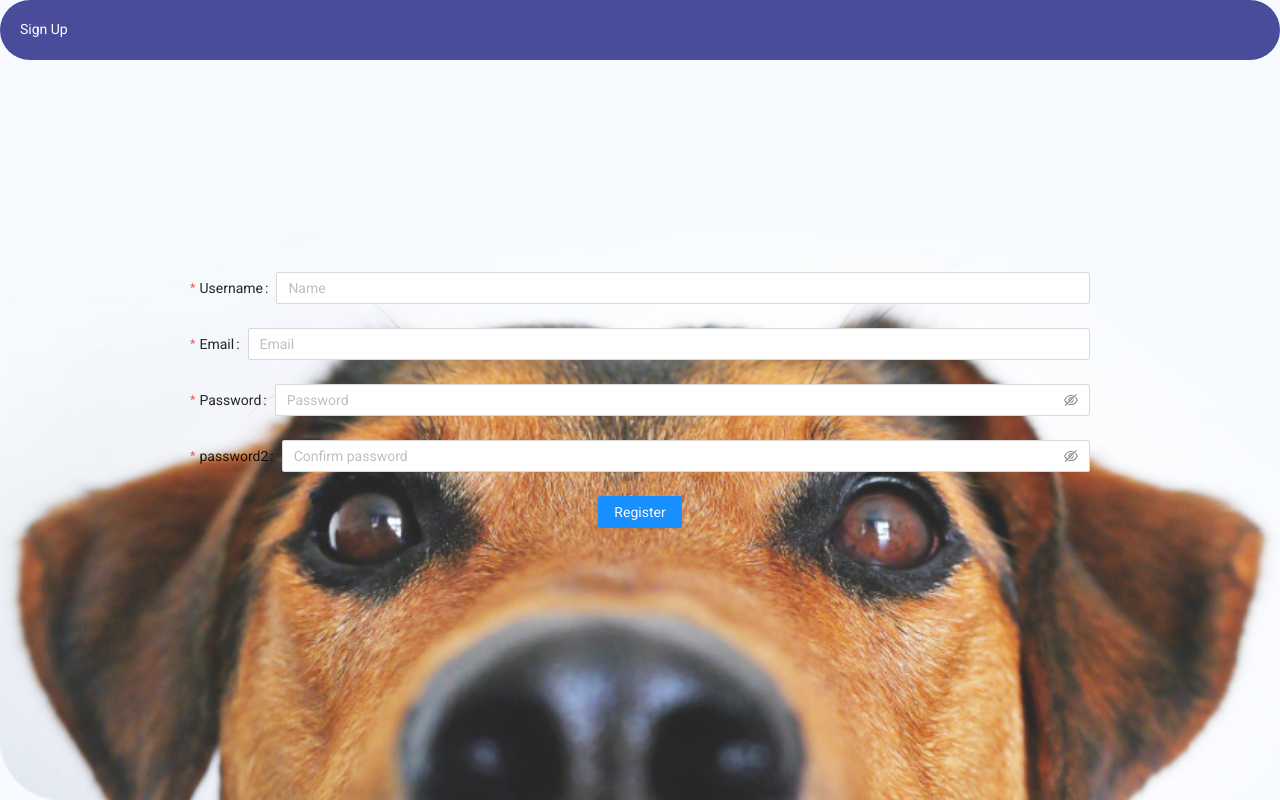
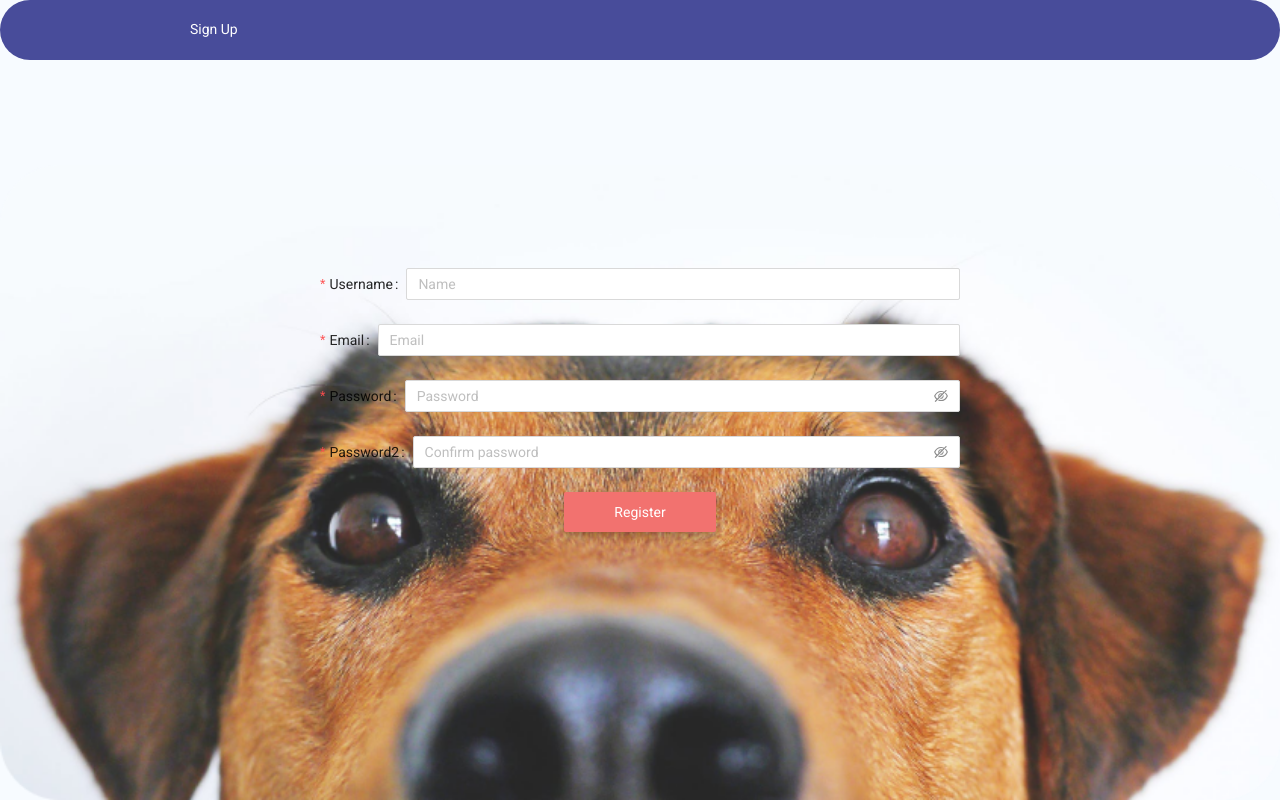
Before and after one commit to alexander-svirzhevsky/pet-charity-fe, a React (Create React App) app: page /register in a window 1280 px wide. Built offline with nearby package versions, Linux system fonts and the light colour scheme.

Commit message:
pet-charity-fe-feature/registration - restyled register form

```diff
--- a/src/components/auth/Register.js
+++ b/src/components/auth/Register.js
@@ -18,9 +18,24 @@ const RegisterWrapper = styled.div`
 `;
 
 const Container = styled.div`
-  width: 95%;
+  width: 50%;
   max-width: 900px;
   margin: 0 auto;
+`;
+
+const Btn = styled(Button)`
+  padding: 20px 50px;
+  background-color: #f2726f;
+  border: none;
+  cursor: pointer;
+  color: #fff;
+  display: inline-flex;
+  justify-content: center;
+  align-items: center;
+  filter: drop-shadow(0px 4px 4px rgba(0, 0, 0, 0.25));
+  &:hover {
+    color: #f2726f;
+  }
 `;
 
 const Register = () => {
@@ -42,9 +57,7 @@ const Register = () => {
     });
   };
 
-  const onSubmit = async (e) => {
-    e.preventDefault();
-
+  const onFinish = async (values) => {
     if (password !== password2) {
       console.log("Passwaord do not match");
     } else {
@@ -56,11 +69,13 @@ const Register = () => {
     <>
       <RegisterWrapper>
         <Container>
-          <form
-            onSubmit={(e) => onSubmit(e)}
+          <Form
+            name="basic"
             initialValues={{
               remember: true,
             }}
+            onFinish={onFinish}
+            onFinishFailed={console.log("error")}
           >
             <Form.Item
               label="Username"
@@ -115,7 +130,7 @@ const Register = () => {
               />
             </Form.Item>
             <Form.Item
-              label="password2"
+              label="Password2"
               name="password2"
               rules={[
                 {
@@ -131,10 +146,11 @@ const Register = () => {
                 placeholder="Confirm password"
               />
             </Form.Item>
-            <Button htmlType="submit" type="primary">
+            {/* <Button htmlType="submit" type="primary">
               Register
-            </Button>
-          </form>
+            </Button> */}
+            <Btn htmlType="submit">Register</Btn>
+          </Form>
         </Container>
       </RegisterWrapper>
     </>
--- a/src/components/layout/Navbar.js
+++ b/src/components/layout/Navbar.js
@@ -23,15 +23,15 @@ const Container = styled.div`
 const Navbar = () => {
   return (
     <>
-      <Container>
-        <Header>
+      <Header>
+        <Container>
           <ul>
             <li>
               <Link to="/register">Sign Up</Link>
             </li>
           </ul>
-        </Header>
-      </Container>
+        </Container>
+      </Header>
     </>
 
     // <Header>
```
